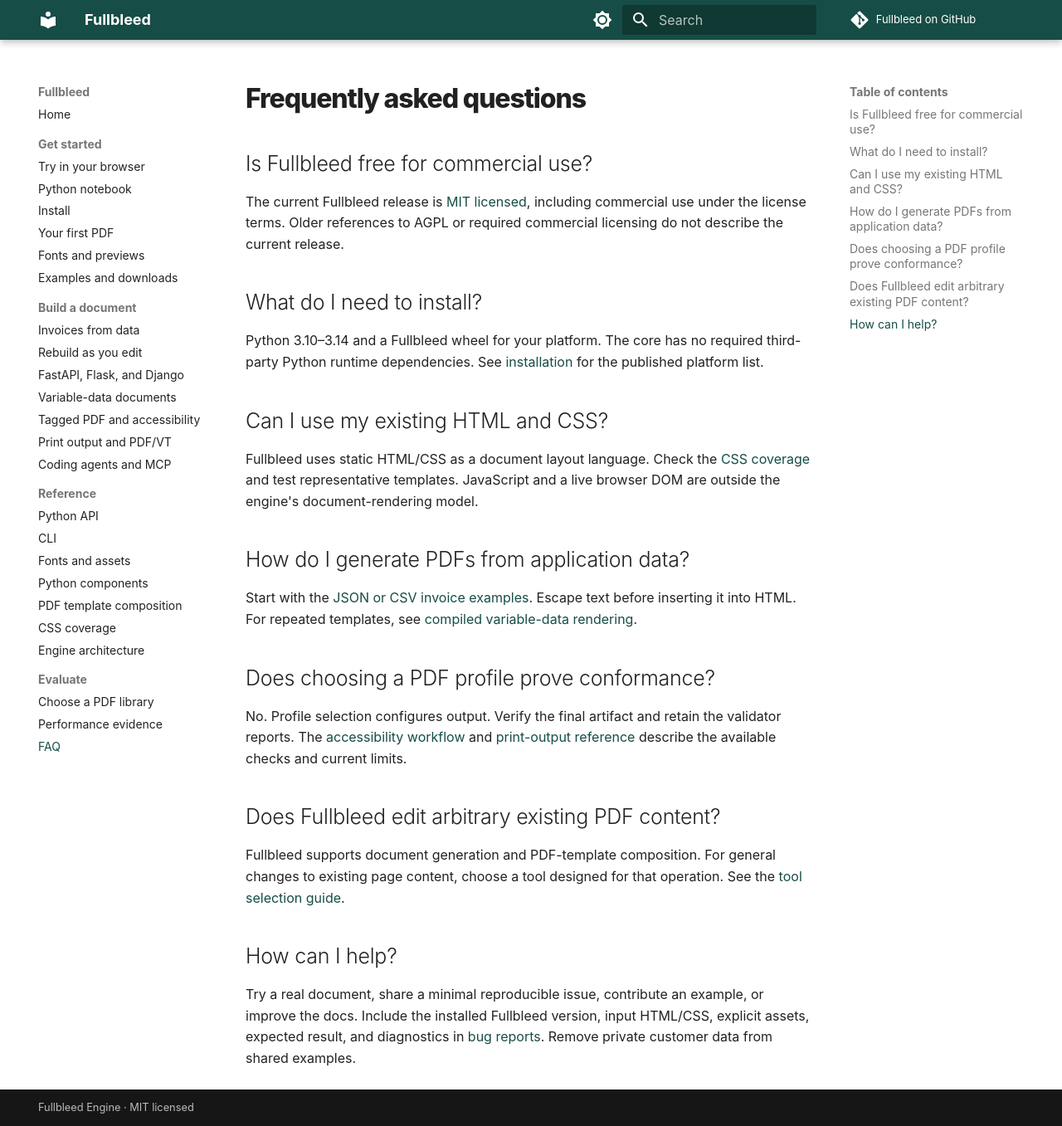
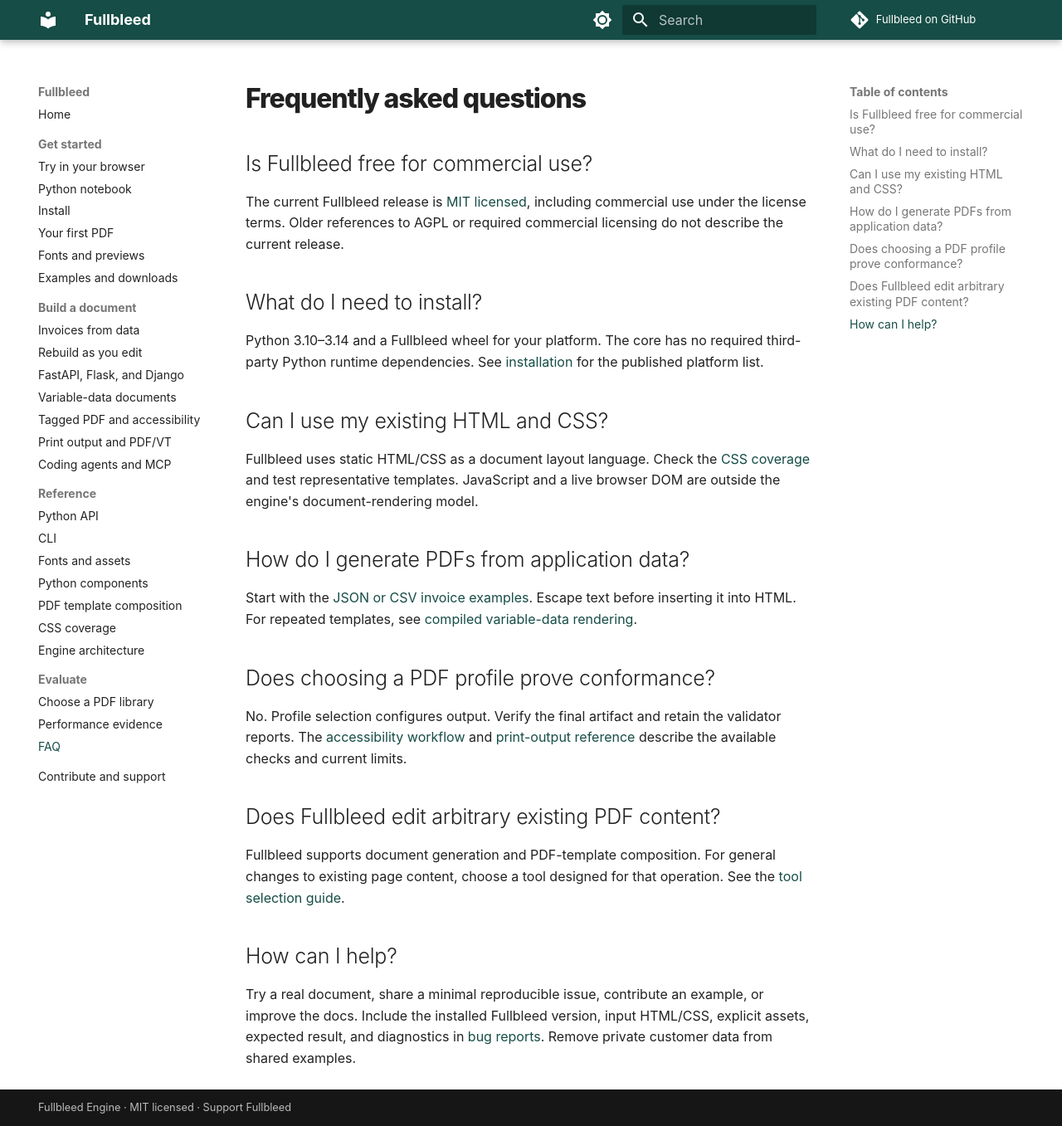
Before and after one commit to fullbleed-engine/docs, an MkDocs documentation site: the page built from docs/faq.md, in a window 1280 px wide and 1357 px high. Shown: the whole window at 83% size. Built offline with MkDocs 1.6.1 and Material for MkDocs 9.7.7, drawn with Linux system fonts in a browser that asks for light colours; comment, search, counter and statistics services are not loaded.

Commit message:
docs: add optional Fullbleed support page

```diff
--- a/mkdocs.yml
+++ b/mkdocs.yml
@@ -62,7 +62,7 @@
       permalink: true
 extra:
   generator: false
-copyright: 'Fullbleed Engine · MIT licensed'
+copyright: 'Fullbleed Engine · MIT licensed · <a href="https://docs.fullbleed.dev/support/">Support Fullbleed</a>'
 nav:
   - Home: index.md
   - Get started:
@@ -92,3 +92,4 @@
     - Choose a PDF library: guides/comparison.md
     - Performance evidence: guides/performance.md
     - FAQ: faq.md
+  - Contribute and support: support.md
```
Also changed, not shown: docs/index.md (+1 -1 lines), docs/support.md (added, +33 -0 lines).
